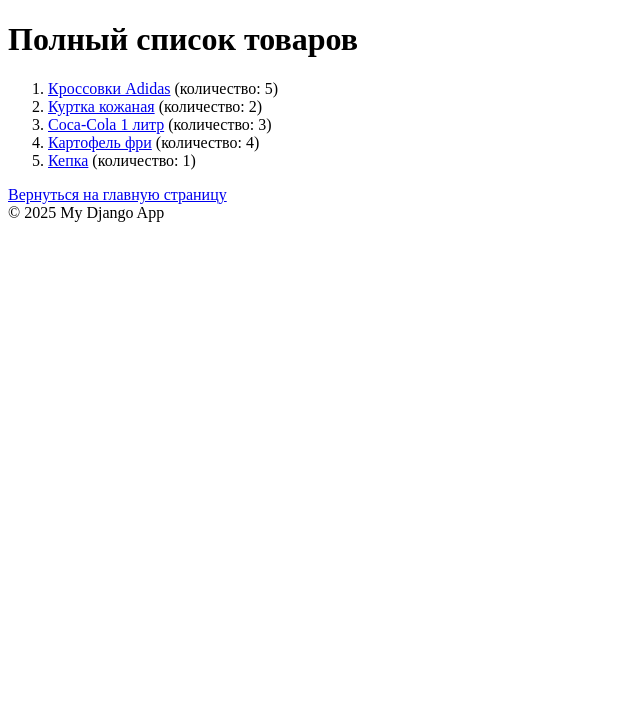
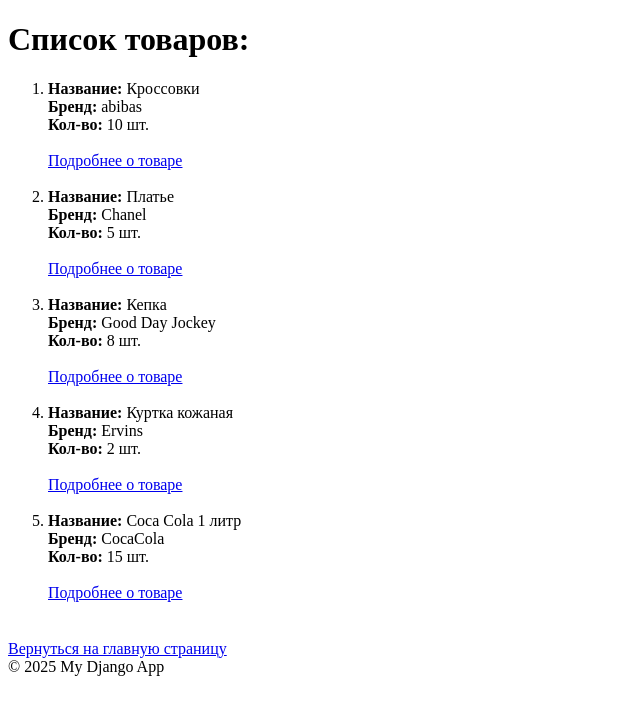
Before and after one commit to Bel200281/SecondDjango, a Django app: page /items/ in a window 1280 px wide. Shown: the part 26-741 px from the top of the page, without its empty margins (0-640 px from the left). Run offline with Django 5.2, Linux system fonts and the light colour scheme; data comes from the database, SQL or seed files in the repository.

Commit message:
M-3: Second task:display all products from the database by url item/

```diff
--- a/MyApp/views.py
+++ b/MyApp/views.py
@@ -1,19 +1,14 @@
 from django.shortcuts import render
 from django.http import HttpResponse
+from .models import Item
 
 USER_DATA = {
-    'first_name': 'Иван',    'middle_name':'Петрович',
+    'first_name': 'Иван',
+    'middle_name': 'Петрович',
     'last_name': 'Иванов',
     'phone': '8-923-600-01-02',
     'email': 'vasya@mail.ru'
-    }
-items = [
-    {"id": 1, "name": "Кроссовки Adidas","quantity": 5},
-    {"id": 2, "name": "Куртка кожаная", "quantity": 2},
-    {"id": 3, "name": "Coca-Cola 1 литр", "quantity": 3},
-    {"id": 4, "name": "Картофель фри", "quantity": 4},
-    {"id": 5, "name": "Кепка", "quantity": 1},
-    ]
+}
 
 def test(request):
     return render(request, 'test_page.html')
@@ -34,19 +29,16 @@
 
     return HttpResponse(html_content + back_link)
 
-
 def show_item(request, item_id):
     try:
-        item = next((item for item in items if item["id"] == int(item_id)), None)
-        if not item:
-            raise ValueError("Товар не найден")
-
-        context = {'item': item}
-        return render(request, 'item.html', context)
-    except Exception as e:
-        return HttpResponse(f"{e}", status=404)
-
+        item = Item.objects.get(id=item_id)
+        return render(request, 'item.html', {'item': item})
+    except Item.DoesNotExist:
+        return HttpResponse("Товар не найден.", status=404)
 
 def item_list(request):
-    context = {'items': items}
+    items = Item.objects.all().order_by('id')  # получаем все товары и сортируем по id
+    context = {
+        'items': items,
+    }
     return render(request, 'item_list.html', context)
--- a/SecondDjango/urls.py
+++ b/SecondDjango/urls.py
@@ -3,12 +3,7 @@
 
 urlpatterns = [
     path('', views.home, name='home'),
-
     path('about/', views.about, name='about'),
-
     path('item/<int:item_id>/', views.show_item, name='show_item'),
-
     path('items/', views.item_list, name='item_list'),
-
-
 ]
--- a/templates/item_list.html
+++ b/templates/item_list.html
@@ -1,5 +1,5 @@
 <!DOCTYPE html>
-<html lang="ru">
+<html lang="en">
 <head>
     <meta charset="UTF-8">
     <meta name="viewport" content="width=device-width, initial-scale=1.0">
@@ -8,22 +8,27 @@
 <body>
     {% extends 'base.html' %}
 
-    {% block breadcrumb %}
-        Товары
-    {% endblock %}
-
     {% block content %}
-    <h1>Полный список товаров</h1>
+    <div class="container mt-5">
+        <h1>Список товаров:</h1>
         <ol>
             {% for item in items %}
                 <li>
-            <a href="{% url 'show_item' item.id %}">{{ item.name }}</a> (количество: {{ item.quantity }})
+                    <strong>Название:</strong> {{ item.name }}<br />
+                    <strong>Бренд:</strong> {{ item.brand }}<br />
+                    <strong>Кол-во:</strong> {{ item.count }} шт.<br/><br/>
+                    <a href="{% url 'show_item' item.id %}" class="btn btn-info">Подробнее о товаре</a>
+                    <br></br>
                 </li>
-
-
+            {% empty %}
+                <p>Нет товаров.</p>
             {% endfor %}
         </ol>
-        <a href="{% url 'home' %}">Вернуться на главную страницу</a>
+
+        <div style="margin-top: 20px;">
+            <a href="{% url 'home' %}" class="btn btn-secondary">Вернуться на главную страницу</a>
+        </div>
+    </div>
     {% endblock %}
 </body>
 </html>
```
Also changed, not shown: templates/item.html (+12 -10 lines). Lines whose indentation alone changed are shown as unchanged.
